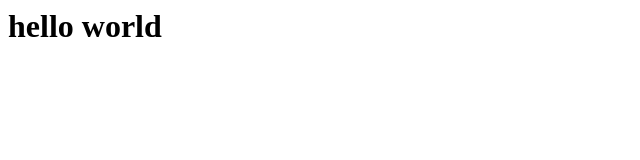
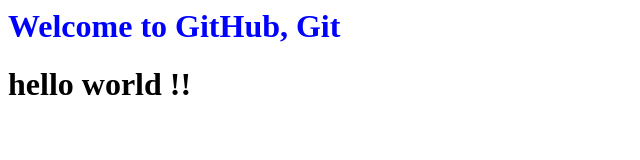
Before and after one commit to reflingg/WPWPJ, a plain HTML site: page index.html in a window 1280 px wide. Shown: the whole page, without its empty margins (0-640 px from the left). Drawn offline with Linux system fonts and the light colour scheme.

Commit message:
Add color

```diff
--- a/index.html
+++ b/index.html
@@ -5,6 +5,7 @@
     <title>Document</title>
   </head>
   <body>
-    <h1>hello world</h1
+    <h1 style = "color: blue;">Welcome to GitHub, Git </h1>
+    <h1>hello world !!</h1>
   </body>
 </html>
```
